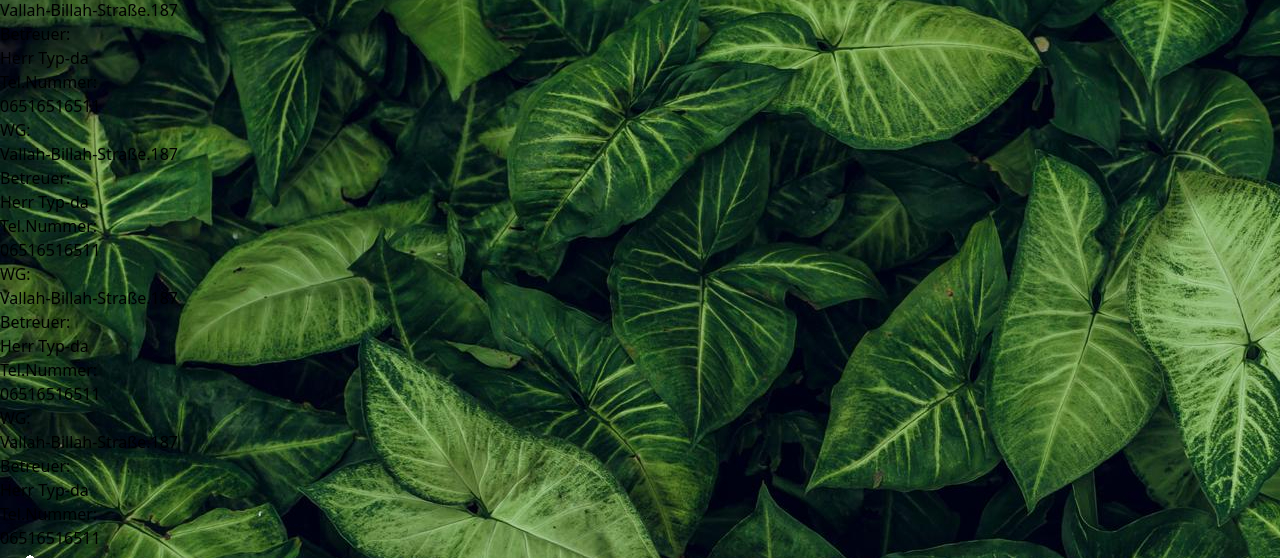
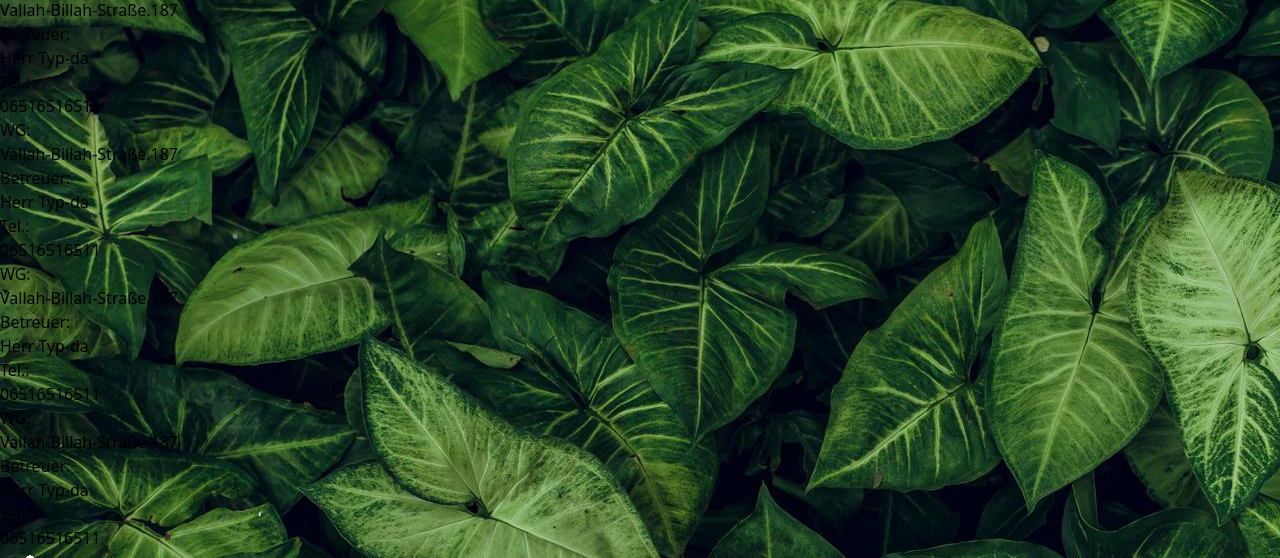
Before and after one commit to jpietzsch/Infotafel-2.0, a Next.js app in the folder infotafel/: page / in a window 1280 px wide. Shown: the part 394-952 px from the top of the page. Built offline with nearby package versions, Linux system fonts and the light colour scheme.

Commit message:
Update locinfo.js

```diff
--- a/infotafel/src/app/components/locinfo.js
+++ b/infotafel/src/app/components/locinfo.js
@@ -1,48 +1,48 @@
 export default function LocInfo(){
     return(
-        <div className="mx-10 ml-52 mt-16 w-full flex-1 flex h-1000  ">
-            <div className=" w-7/12 flex flex-col ">
-                <div className="w-5/12 justify-end">
+        <div className="min-mx-10 ml-52 mt-16 w-full flex-1 flex min-h-full h-screen ">
+            <div className="flex-col w-6/12">
+                <div className="justify-end w-6/12">
                     <div className="mt-20 text-6xl font-semibold ">WG:</div>
                         <div className="mt-8 font-thin text-4xl">Vallah-Billah-Straße.187</div>
                     <div className="mt-36 text-6xl font-semibold ">Betreuer:</div>
                         <div className="mt-8 font-thin text-4xl">Herr Typ-da</div>
-                    <div className="mt-36 text-6xl font-semibold ">Tel.Nummer:</div>
+                    <div className="mt-36 text-6xl font-semibold ">Tel.:</div>
                         <div className="mt-8 font-thin text-4xl">06516516511</div>
                 </div>
             </div>
 
 
-            <div className="w-7/12 flex flex-col ">
-                <div className="w-5/12 justify-end">
+            <div className="flex flex-col w-6/12">
+                <div className="justify-end w-6/12">
                     <div className="mt-20 text-6xl font-semibold ">WG:</div>
                         <div className="mt-8 font-thin text-4xl">Vallah-Billah-Straße.187</div>
                     <div className="mt-36 text-6xl font-semibold ">Betreuer:</div>
                         <div className="mt-8 font-thin text-4xl">Herr Typ-da</div>
-                    <div className="mt-36 text-6xl font-semibold ">Tel.Nummer:</div>
+                    <div className="mt-36 text-6xl font-semibold ">Tel.:</div>
                         <div className="mt-8 font-thin text-4xl">06516516511</div>
                 </div>
             </div>
 
-            <div className="w-7/12 flex flex-col ">
-                <div className="w-5/12 justify-end">
+            <div className="flex flex-col w-6/12">
+                <div className="justify-end w-6/12">
                     <div className="mt-20 text-6xl font-semibold ">WG:</div>
                         <div className="mt-8 font-thin text-4xl">Vallah-Billah-Straße.187</div>
                     <div className="mt-36 text-6xl font-semibold ">Betreuer:</div>
                         <div className="mt-8 font-thin text-4xl">Herr Typ-da</div>
-                    <div className="mt-36 text-6xl font-semibold ">Tel.Nummer:</div>
+                    <div className="mt-36 text-6xl font-semibold ">Tel.:</div>
                         <div className="mt-8 font-thin text-4xl">06516516511</div>
                 </div>
             </div>
 
 
-            <div className="w-7/12 flex flex-col ">
-                <div className="w-5/12 justify-end">
+            <div className="flex flex-col w-6/12">
+                <div className="justify-end w-6/12">
                     <div className="mt-20 text-6xl font-semibold ">WG:</div>
                         <div className="mt-8 font-thin text-4xl">Vallah-Billah-Straße.187</div>
                     <div className="mt-36 text-6xl font-semibold ">Betreuer:</div>
                         <div className="mt-8 font-thin text-4xl">Herr Typ-da</div>
-                    <div className="mt-36 text-6xl font-semibold ">Tel.Nummer:</div>
+                    <div className="mt-36 text-6xl font-semibold ">Tel.:</div>
                         <div className="mt-8 font-thin text-4xl">06516516511</div>
                 </div>
             </div>
```
